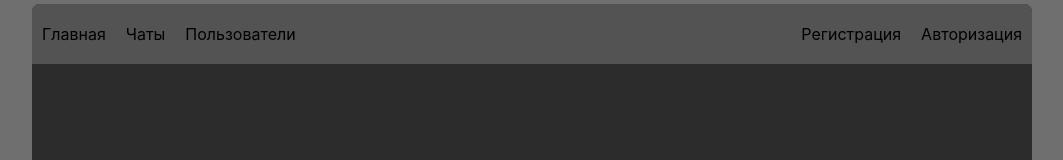
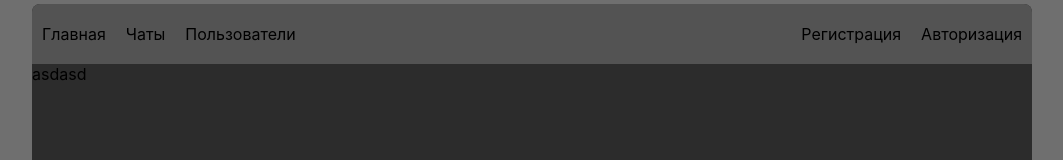
Before and after one commit to DmitriiMiasnikov/chat_ts, a React (Create React App) app: page /user/1 in a window 1280 px wide. Shown: the top 160 px of the page, without its empty margins (108-1171 px from the left). Built offline with nearby package versions, Linux system fonts and the light colour scheme.

Commit message:
user page

```diff
--- a/src/App.tsx
+++ b/src/App.tsx
@@ -10,6 +10,7 @@ import Registration from './components/Registration/Registration';
 import Users from './components/Users/Users';
 import Chat from './components/Chat/Chat';
 import { setWindowSize, setIsMobile } from './store/mainSettingsReducer';
+import User from './components/User/User';
 
 type Props = {
   showAuthorization: boolean,
@@ -56,6 +57,7 @@ const App = (props: Props) => {
           <Route path={'/chats'} render={() => <Chats />} />
           <Route path={'/chat/:chatId'} render={() => <Chat />} />
           <Route path={'/users'} render={() => <Users />} />
+          <Route path={'/user/:userId'} render={() => <User />} />
         </Switch>
       </div>
       {props.showAuthorization && <Auth />}
--- /dev/null
+++ b/src/components/User/User.tsx
@@ -0,0 +1,21 @@
+import { connect } from "react-redux";
+import { UserDom } from "./UserDom";
+
+type Props = {
+
+}
+
+const User = (props: Props) => {
+
+  return (
+    <UserDom {...props}/>
+  )
+}
+
+const mapStatesToProps = (state: any) => {
+  return {
+
+  }
+}
+
+export default connect(mapStatesToProps, {})(User)
--- /dev/null
+++ b/src/components/User/UserDom.tsx
@@ -0,0 +1,16 @@
+import styled from 'styled-components';
+
+const StyledWrapper = styled.div`
+`
+
+type Props = {
+
+}
+
+export const UserDom = (props: Props) => {
+  return (
+    <StyledWrapper>
+        asdasd
+    </StyledWrapper>
+  )
+}
--- a/src/components/Users/ItemList.tsx
+++ b/src/components/Users/ItemList.tsx
@@ -1,13 +1,16 @@
 import { connect } from "react-redux";
 import styled from "styled-components";
+import { NavLink } from 'react-router-dom';
 
-const StyledItemList = styled.div`
+const StyledItemList = styled(NavLink)`
   display: flex;
   flex-direction: row;
   justify-content: space-between;
   height: 40px;
+  padding: 5px 0;
   background-color: #464646;
   transition: 0.2s background-color;
+  text-decoration: none;
   &:first-child {
     margin-top: 5px;
   }
@@ -44,11 +47,11 @@ type Props = {
 
 const ItemList = (props: Props) => {
   return (
-    <StyledItemList>
+    <StyledItemList to={`user/${props.user.id}`}>
       <StyledUserName>{props.user.userName}</StyledUserName>
       <StyledUserInfo>
-        <div>чатов</div>
-        <div>сообщений</div>
+        <div>{props.user.chatsCount} чата(ов)</div>
+        <div>{props.user.messagesCount} сообщения(й)</div>
       </StyledUserInfo>
     </StyledItemList>
   );
```
